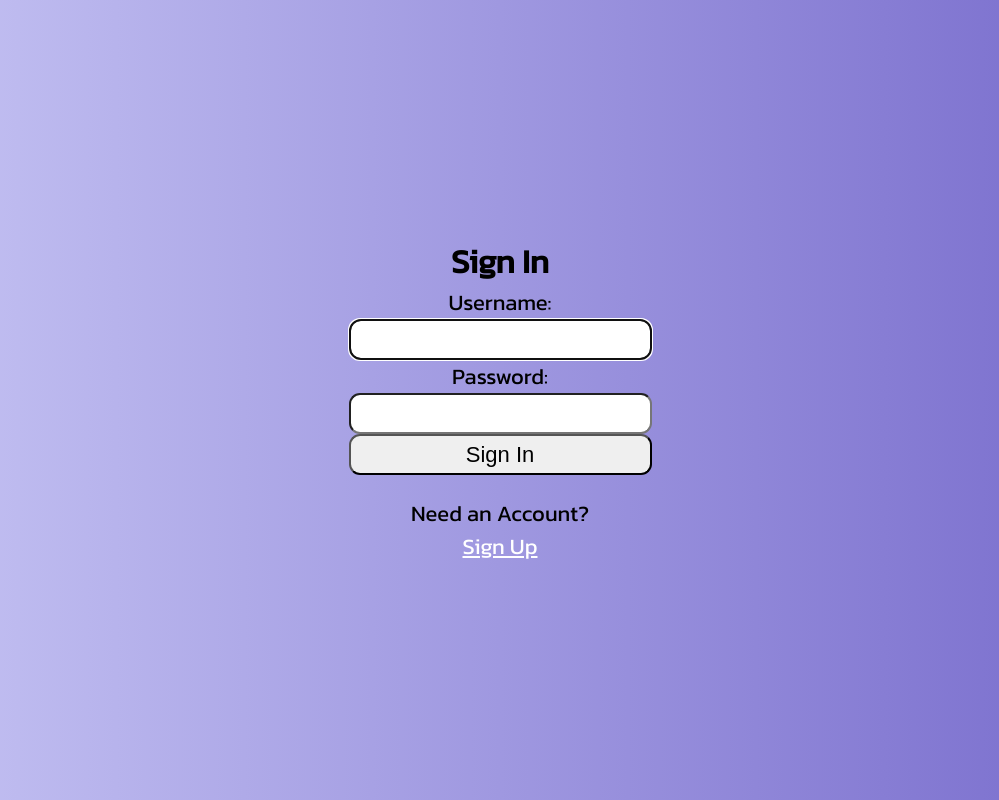
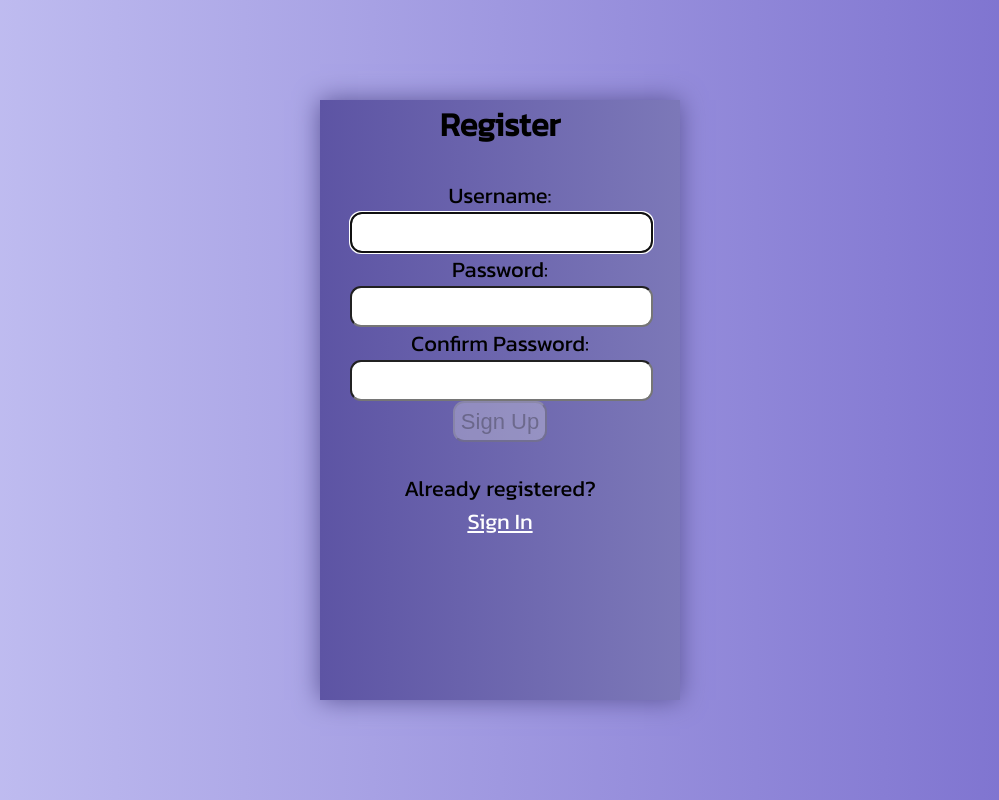
Before and after one commit to Deniz-Misirlioglu/high-roller-heaven, a React (Create React App) app in the folder highrollerheaven/: page / in a window 1280 px wide. Shown: the whole page, without its empty margins (140-1139 px from the left). Built offline with nearby package versions, Linux system fonts and the light colour scheme; no server answers.

Commit message:
CommitWorking

```diff
--- a/highrollerheaven/package.json
+++ b/highrollerheaven/package.json
@@ -19,6 +19,7 @@
     "mongoose": "^7.6.1",
     "react": "^18.2.0",
     "react-dom": "^18.2.0",
+    "react-router-dom": "^6.16.0",
     "react-scripts": "5.0.1",
     "web-vitals": "^2.1.4",
     "zlib": "^1.0.5"
--- a/highrollerheaven/src/App.js
+++ b/highrollerheaven/src/App.js
@@ -2,11 +2,16 @@ import logo from "./logo.svg";
 import "./App.css";
 import Register from "./Components/RegisterComponent/Register";
 import Login from "./Components/LoginComponent/Login";
+import { BrowserRouter as Router, Route, Routes } from "react-router-dom";
 
 function App() {
   return (
     <div className="App">
-      <Login />
+      <Routes>
+        <Route exact path="/register" element={<Register />}></Route>
+        <Route exact path="/login" element={<Login />}></Route>
+        <Route exact path="/" element={<Register />}></Route>
+      </Routes>
     </div>
   );
 }
--- a/highrollerheaven/src/Components/Authentication/AuthorizeUser.js
+++ b/highrollerheaven/src/Components/Authentication/AuthorizeUser.js
@@ -3,10 +3,10 @@ import { createContext, useState } from "react";
 const AuthorizedUserContext = createContext({});
 
 export const AuthProvider = ({ children }) => {
-  const [authorize, setAuthorize] = useState({});
+  const [authorize, setAuth] = useState({});
 
   return (
-    <AuthorizedUserContext.Provider value={{ authorize, setAuthorize }}>
+    <AuthorizedUserContext.Provider value={{ authorize, setAuth }}>
       {children}
     </AuthorizedUserContext.Provider>
   );
--- a/highrollerheaven/src/Components/LoginComponent/Login.js
+++ b/highrollerheaven/src/Components/LoginComponent/Login.js
@@ -2,9 +2,10 @@ import { useRef, useState, useEffect, useContext } from "react";
 import axios from "axios";
 import AuthorizedUserContext from "../Authentication/AuthorizeUser";
 import bcrypt from "bcryptjs";
-
+import { BrowserRouter as Router, Routes, Route, Link } from "react-router-dom";
+import Register from "../RegisterComponent/Register";
 const Login = () => {
-  const { setAuthorization } = useContext(AuthorizedUserContext);
+  const { setAuth } = useContext(AuthorizedUserContext);
   const userRef = useRef();
   const errRef = useRef();
 
@@ -44,7 +45,12 @@ const Login = () => {
       console.log(pwd);
       if (foundUser) {
         const isMatch = await bcrypt.compare(pwd, foundUser.password);
-        console.log(isMatch);
+        if (isMatch) {
+          setAuth({ user, pwd });
+          setUser("");
+          setPwd("");
+          setSuccess(true);
+        }
       }
     } catch (error) {
       console.error("Error fetching data:", error);
@@ -96,8 +102,7 @@ const Login = () => {
             Need an Account?
             <br />
             <span className="line">
-              {/*put router link here*/}
-              <a href="#">Sign Up</a>
+              <Link to="/Register">Register</Link>
             </span>
           </p>
         </section>
--- a/highrollerheaven/src/Components/RegisterComponent/Register.js
+++ b/highrollerheaven/src/Components/RegisterComponent/Register.js
@@ -7,12 +7,15 @@ import {
 import { FontAwesomeIcon } from "@fortawesome/react-fontawesome";
 import axios from "axios";
 import bcrypt from "bcryptjs";
+import { BrowserRouter as Router, Routes, Route, Link } from "react-router-dom";
+import { useNavigate } from "react-router-dom";
 
 const USER_REGEX = /^[A-z][A-z0-9-_]{3,23}$/;
 const PWD_REGEX = /^(?=.*[a-z])(?=.*[A-Z])(?=.*[0-9])(?=.*[!@#$%]).{8,24}$/;
 const REGISTER_URL = "/register";
 
 const Register = () => {
+  const navigate = useNavigate();
   const userRef = useRef();
   const errRef = useRef();
 
@@ -98,13 +101,14 @@ const Register = () => {
     console.log(pwd);
     //PLACE API STUFF HERE
     addUserData(user, pwd);
+    navigate("/login");
   };
 
   const addUserData = async (username, password) => {
     try {
       const saltRounds = 10;
       // Hash the password asynchronously
-      const passwordHashed = await bcrypt.hash(pwd, saltRounds);
+      const passwordHashed = await bcrypt.hash(password, saltRounds);
       const userData = {
         username: username,
         password: passwordHashed,
@@ -126,9 +130,6 @@ const Register = () => {
       {success ? (
         <section>
           <h1>Success!</h1>
-          <p>
-            <a href="#">Sign In</a>
-          </p>
         </section>
       ) : (
         <section>
@@ -284,8 +285,7 @@ const Register = () => {
                   Already registered?
                   <br />
                   <span className="line">
-                    {/*put router link here*/}
-                    <a href="#">Sign In</a>
+                    <Link to="/login">Sign In</Link>
                   </span>
                 </p>
               </div>
--- a/highrollerheaven/src/index.js
+++ b/highrollerheaven/src/index.js
@@ -4,11 +4,15 @@ import "./index.css";
 import App from "./App";
 import reportWebVitals from "./reportWebVitals";
 import { AuthProvider } from "./Components/Authentication/AuthorizeUser";
+import { BrowserRouter as Router } from "react-router-dom";
+
 const root = ReactDOM.createRoot(document.getElementById("root"));
 root.render(
   <React.StrictMode>
     <AuthProvider>
-      <App />
+      <Router>
+        <App />
+      </Router>
     </AuthProvider>
   </React.StrictMode>
 );
--- /dev/null
+++ b/package.json
@@ -0,0 +1,5 @@
+{
+  "dependencies": {
+    "react-router-dom": "^6.16.0"
+  }
+}
```
Also changed, not shown: 2 other files (tests, documents, lock files or other folders).
